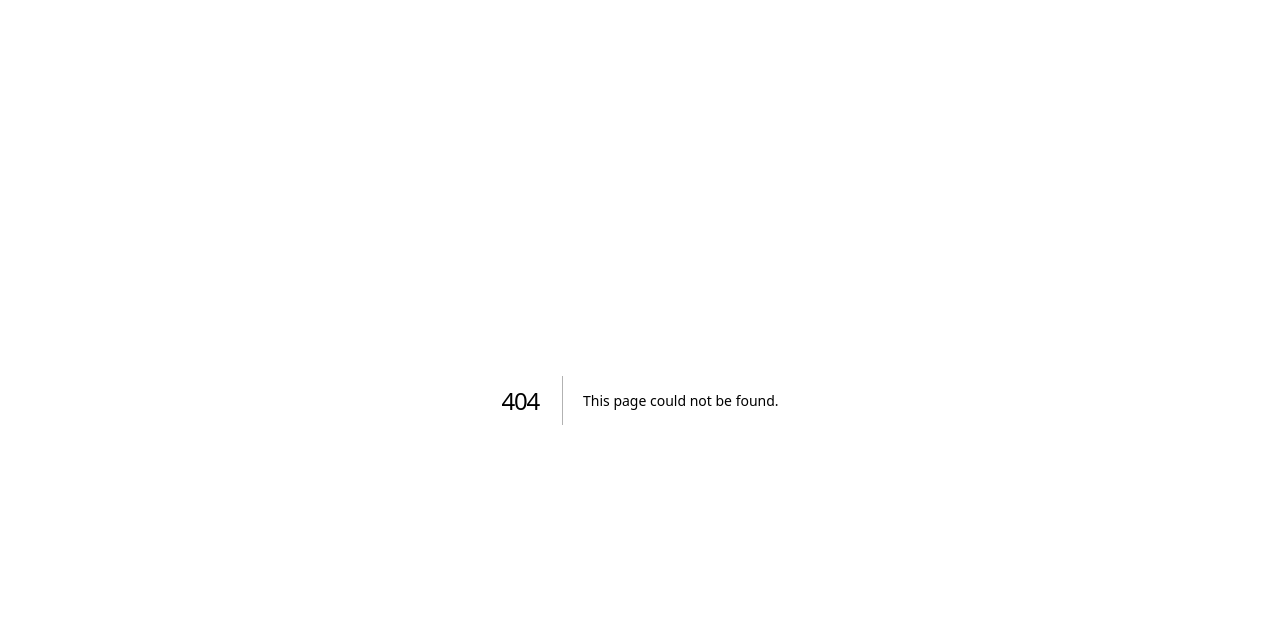
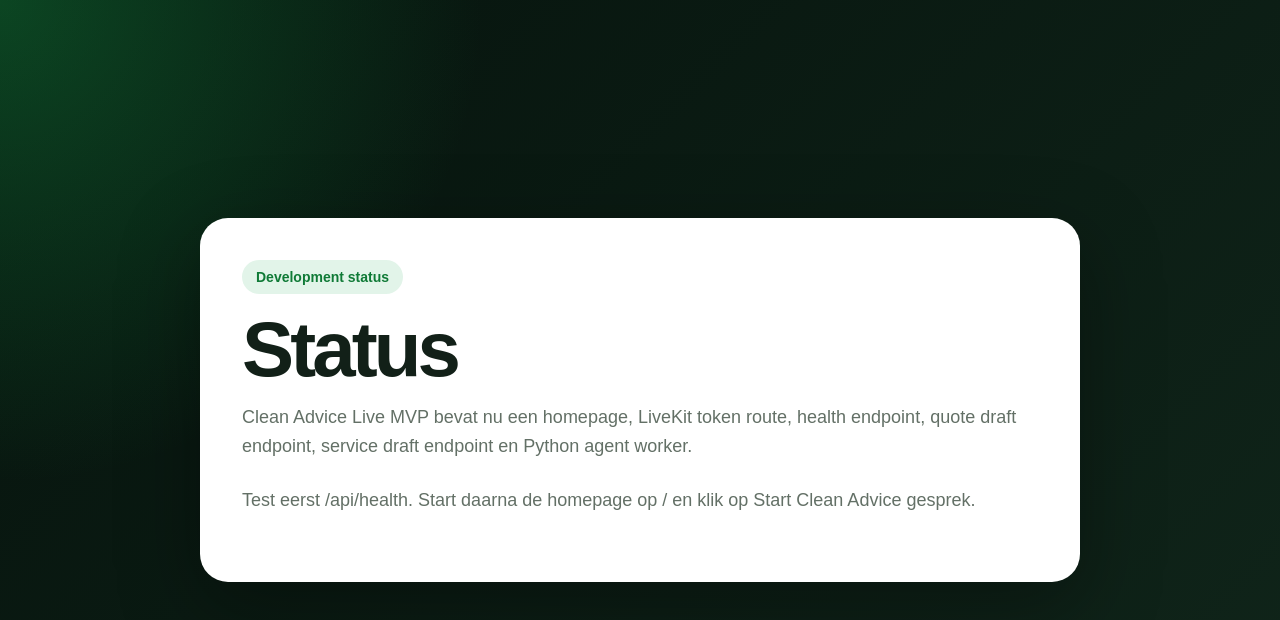
Before and after one commit to SoundBeatz/CleanAdvice-Live, a Next.js app: page /status in a window 1280 px wide. Before the commit this address had no page. Shown: the top 620 px of the page. Built offline with nearby package versions, Linux system fonts and the light colour scheme.

Commit message:
Add status page

```diff
--- /dev/null
+++ b/app/status/page.jsx
@@ -0,0 +1,12 @@
+export default function StatusPage() {
+  return (
+    <main className="screen">
+      <section className="panel">
+        <div className="badge">Development status</div>
+        <h1>Status</h1>
+        <p>Clean Advice Live MVP bevat nu een homepage, LiveKit token route, health endpoint, quote draft endpoint, service draft endpoint en Python agent worker.</p>
+        <p>Test eerst /api/health. Start daarna de homepage op / en klik op Start Clean Advice gesprek.</p>
+      </section>
+    </main>
+  );
+}
```
